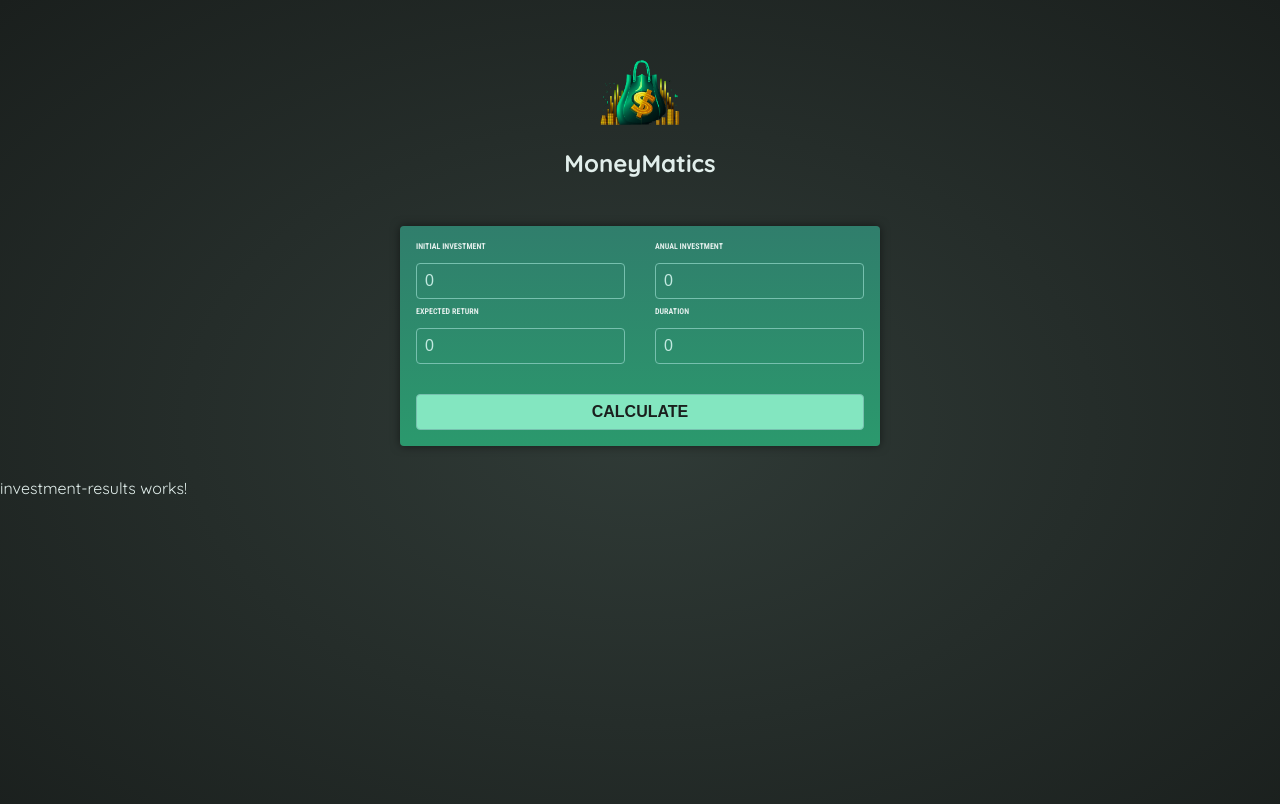
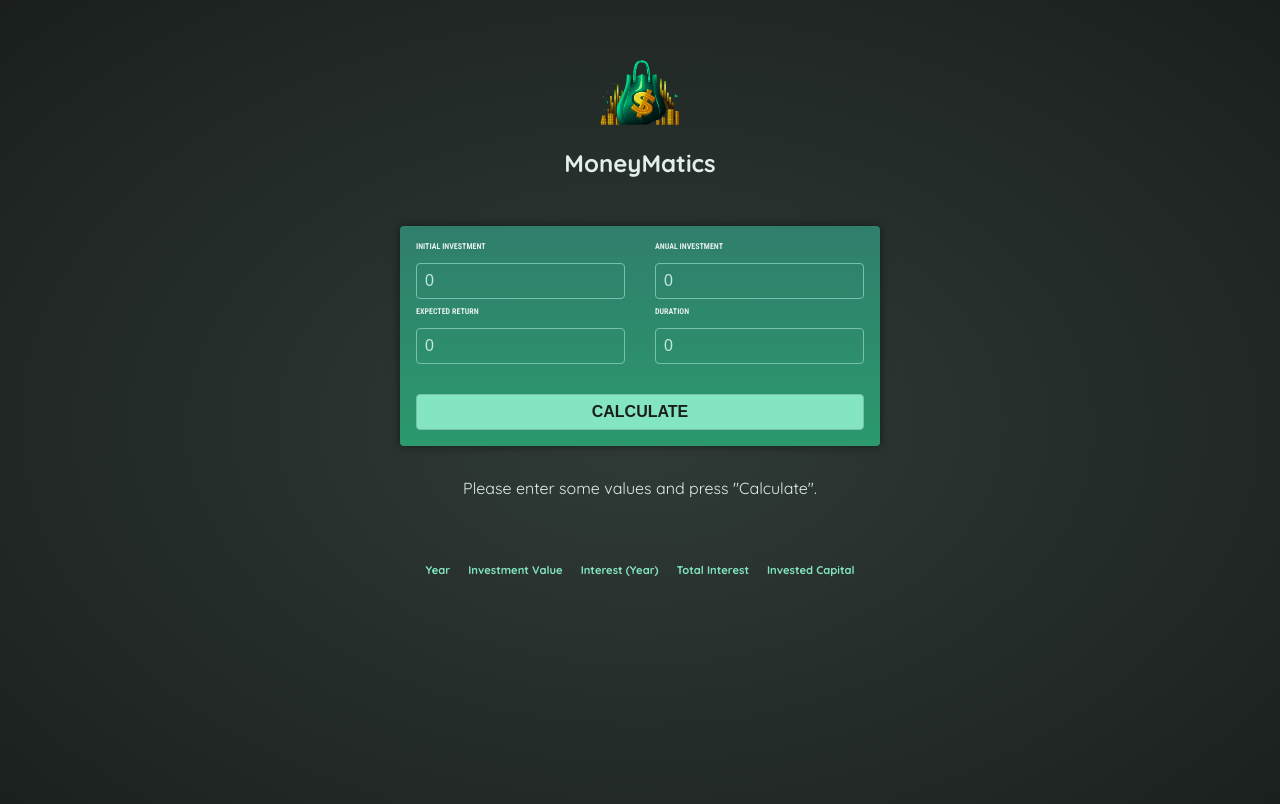
Before and after one commit to KlasniMisho123/Angular-MoneyMatics, an Angular app: page / in a window 1280 px wide. Shown: the top 804 px of the page. Built offline with nearby package versions, Linux system fonts and the light colour scheme.

Commit message:
user input commit

```diff
--- a/src/app/app.component.html
+++ b/src/app/app.component.html
@@ -1,3 +1,3 @@
 <app-header/>
-<app-input/>
-<app-investment-results/>
+<app-input (formSubmit)="handleFormSubmit($event)" />
+<app-investment-results [userData]="userData" />
--- a/src/app/app.component.ts
+++ b/src/app/app.component.ts
@@ -2,6 +2,7 @@
 import { HeaderComponent } from './header/header.component';
 import { InputComponent } from './input/input.component';
 import { InvestmentResultsComponent } from './investment-results/investment-results.component';
+import { UserInputData } from '../investment-results';
 
 @Component({
   selector: 'app-root',
@@ -9,4 +10,12 @@
   templateUrl: './app.component.html',
   imports: [HeaderComponent, InputComponent, InvestmentResultsComponent],
 })
-export class AppComponent {}
+export class AppComponent {
+  userData?: UserInputData;
+
+  handleFormSubmit(data: UserInputData) {
+    this.userData = data;
+    console.log("Data received in AppComponent: ", data);
+  }
+
+}
--- a/src/app/input/input.component.ts
+++ b/src/app/input/input.component.ts
@@ -1,6 +1,7 @@
-import { Component } from '@angular/core';
+import { Component, EventEmitter, Output } from '@angular/core';
 import { FormsModule  } from '@angular/forms';
-import { calculateInvestmentResults, UserInputData } from '../../investment-results';
+import {  UserInputData } from '../../investment-results';
+  // console.log("AnnualData: ", calculateInvestmentResults(this.userInputData))
 
 @Component({
   selector: 'app-input',
@@ -9,7 +10,9 @@
   templateUrl: './input.component.html',
   styleUrl: './input.component.css'
 })
+
 export class InputComponent {
+  @Output() userInputDataChange = new EventEmitter<UserInputData>;
 
   initialInvestment = 0;
   annualInvestment = 0;
@@ -22,7 +25,6 @@
     duration: 0,
     expectedReturn: 0
   }
-
 
   setData() {
     this.userInputData = {
@@ -49,7 +51,7 @@
 
   onSubmit() {
     this.setData()
-    console.log("AnnualData: ", calculateInvestmentResults(this.userInputData))
+    this.userInputDataChange.emit(this.userInputData)
     this.clearData()
   }
 }
--- a/src/app/investment-results/investment-results.component.css
+++ b/src/app/investment-results/investment-results.component.css
@@ -17,3 +17,7 @@
   font-size: 0.85rem;
   color: #c2e9e0;
 }
+
+p {
+    justify-self: center;
+}
--- a/src/app/investment-results/investment-results.component.html
+++ b/src/app/investment-results/investment-results.component.html
@@ -1 +1,17 @@
-<p>investment-results works!</p>
+
+<p>Please enter some values and press "Calculate".</p>
+
+<table>
+    <thead>
+        <tr>
+            <th>Year</th>
+            <th>Investment Value</th>
+            <th>Interest (Year)</th>
+            <th>Total Interest</th>
+            <th>Invested Capital</th>
+        </tr>
+    </thead>
+    <tbody>
+
+    </tbody>
+</table>
--- a/src/app/investment-results/investment-results.component.ts
+++ b/src/app/investment-results/investment-results.component.ts
@@ -1,4 +1,5 @@
-import { Component } from '@angular/core';
+import { Component, Input } from '@angular/core';
+import { calculateInvestmentResults, UserInputData } from '../../investment-results';
 
 @Component({
   selector: 'app-investment-results',
@@ -8,5 +9,5 @@
   styleUrl: './investment-results.component.css'
 })
 export class InvestmentResultsComponent {
-
+  @Input() userData!: UserInputData;
 }
```
